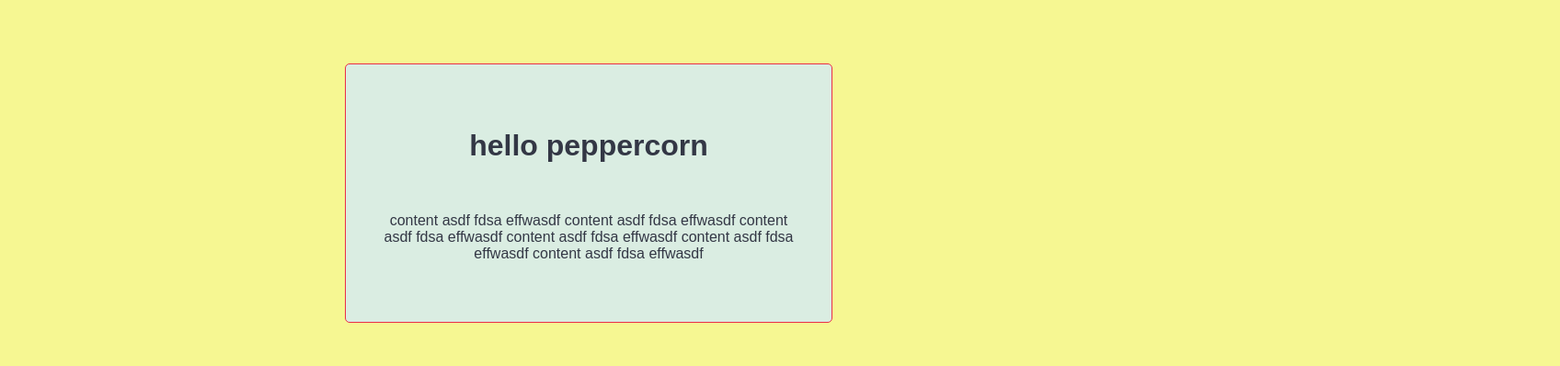
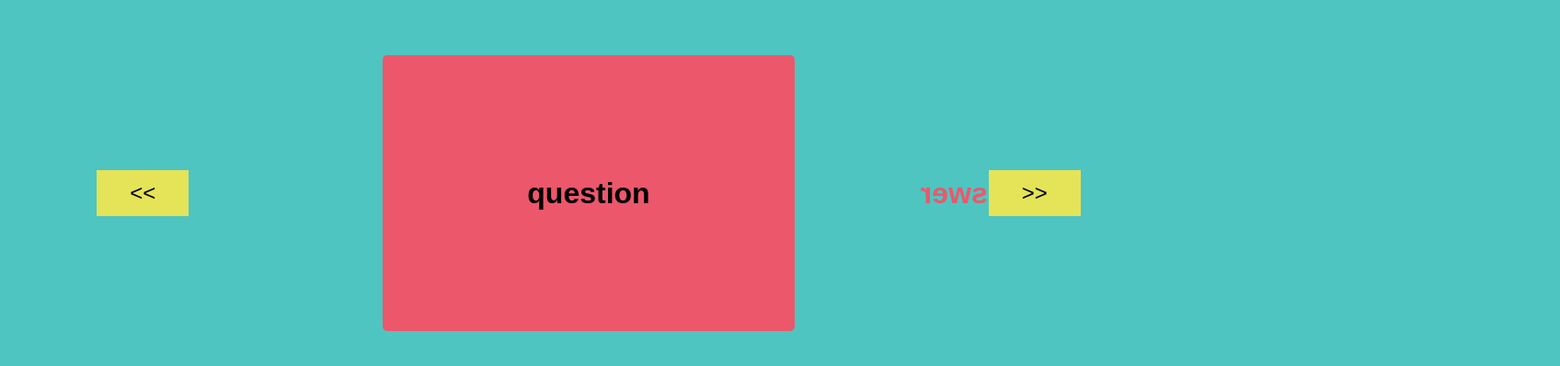
Before and after one commit to ccoxwell/flashcards, a React (Create React App) app: page / in a window 1280 px wide. Shown: the part 190-588 px from the top of the page at 92% size, 1696 px wide, since content can reach past the window. Built offline with nearby package versions, Linux system fonts and the light colour scheme.

Commit message:
initial styles + animations

```diff
--- a/src/App.css
+++ b/src/App.css
@@ -2,6 +2,6 @@
   display: flex;
   flex-wrap: wrap;
   align-items: center;
-  justify-content: center;
+  justify-content: space-around;
   min-height: 100vh;
 }
--- a/src/App.js
+++ b/src/App.js
@@ -1,12 +1,15 @@
 import React, { Component } from 'react';
 import Flashcard from './Flashcard'
+import NavButton from './NavButton'
 import './App.css';
 
 class App extends Component {
   render() {
     return (
       <div className="container">
+        <NavButton direction="previous" content="<<" />
         <Flashcard/>
+        <NavButton direction="next" content=">>" />
       </div>
     )
   }
--- a/src/Flashcard.css
+++ b/src/Flashcard.css
@@ -1,23 +1,60 @@
 .flashcard {
   width: 35%;
-  border: 1px solid #EA2E49;
   border-radius: 5px;
-  color: #333745;
-  background-color: #DAEDE2;
   text-align: center;
   align-content: center;
-  padding: 40px;
+  /* padding: 40px; */
+  perspective: 1000;
+  height: 300px;
 }
 
-.flashcard:hover {
-  color: #DAEDE2;
-  background-color: #333745;
+.flipper {
+   /* transform-style: preserve-3d;  */
+  transition: all 0.25s linear;
+  background-color: #EC576B;
+  border-radius: 5px;
+  height: 100%;
 }
+
+.flashcard:hover .flipper {
+  transform: rotateY(180deg);
+  background-color: #000000;
+}
+
 
 .question {
   display: flex;
   flex-wrap: wrap;
   align-items: center;
-  min-height: 200px;
+  height: 100%;
+  border-radius: 5px;
   justify-content: center;
+  backface-visibility: hidden;
+  color: #000000;
+  padding: 40px;
+  box-sizing: border-box;
 }
+.flashcard:hover .question {
+  z-index: -2;
+}
+
+.answer {
+  display: flex;
+  flex-wrap: wrap;
+  align-items: center;
+  justify-content: center;
+  transform: rotateY(180deg);
+  position: absolute;
+  height: 100%;
+  width: 100%;
+  top:0;
+  color: #EC576B;
+  border-radius: 5px;
+  z-index: -1;
+  padding: 40px;
+  box-sizing: border-box;
+}
+
+.flashcard:hover .answer {
+  z-index: 1;
+}
--- a/src/Flashcard.js
+++ b/src/Flashcard.js
@@ -2,17 +2,17 @@ import React, { Component } from 'react'
 import './Flashcard.css'
 
 class Flashcard extends Component {
+
   render() {
     return (
       <div className="flashcard">
-        <div className="question">
-            <h1>hello peppercorn</h1>
-            <p>
-              content asdf fdsa effwasdf content asdf fdsa
-              effwasdf content asdf fdsa effwasdf content asdf
-              fdsa effwasdf content asdf fdsa effwasdf content
-              asdf fdsa effwasdf
-            </p>
+        <div className="flipper">
+          <div className="question">
+            <h1>question</h1>
+          </div>
+          <div className="answer">
+            <h1>answer</h1>
+          </div>
         </div>
       </div>
     )
--- /dev/null
+++ b/src/NavButton.css
@@ -0,0 +1,7 @@
+.direction {
+  background-color: #E5E358;
+  height: 50px;
+  width: 100px;
+  border: none;
+  font-size: 24px;
+}
--- /dev/null
+++ b/src/NavButton.js
@@ -0,0 +1,12 @@
+import React, {Component} from 'react'
+import './NavButton.css'
+
+class NavButton extends Component {
+  render() {
+    return(
+      <button className={`direction direction-${this.props.direction}`}>{this.props.content}</button>
+    )
+  }
+}
+
+export default NavButton
--- a/src/index.css
+++ b/src/index.css
@@ -3,5 +3,6 @@ body {
   padding: 0;
   font-family: sans-serif;
   color: #333745;
-  background-color: #F6F792;
+  background-color: #4EC5C1;
+  box-sizing: border-box;
 }
```
